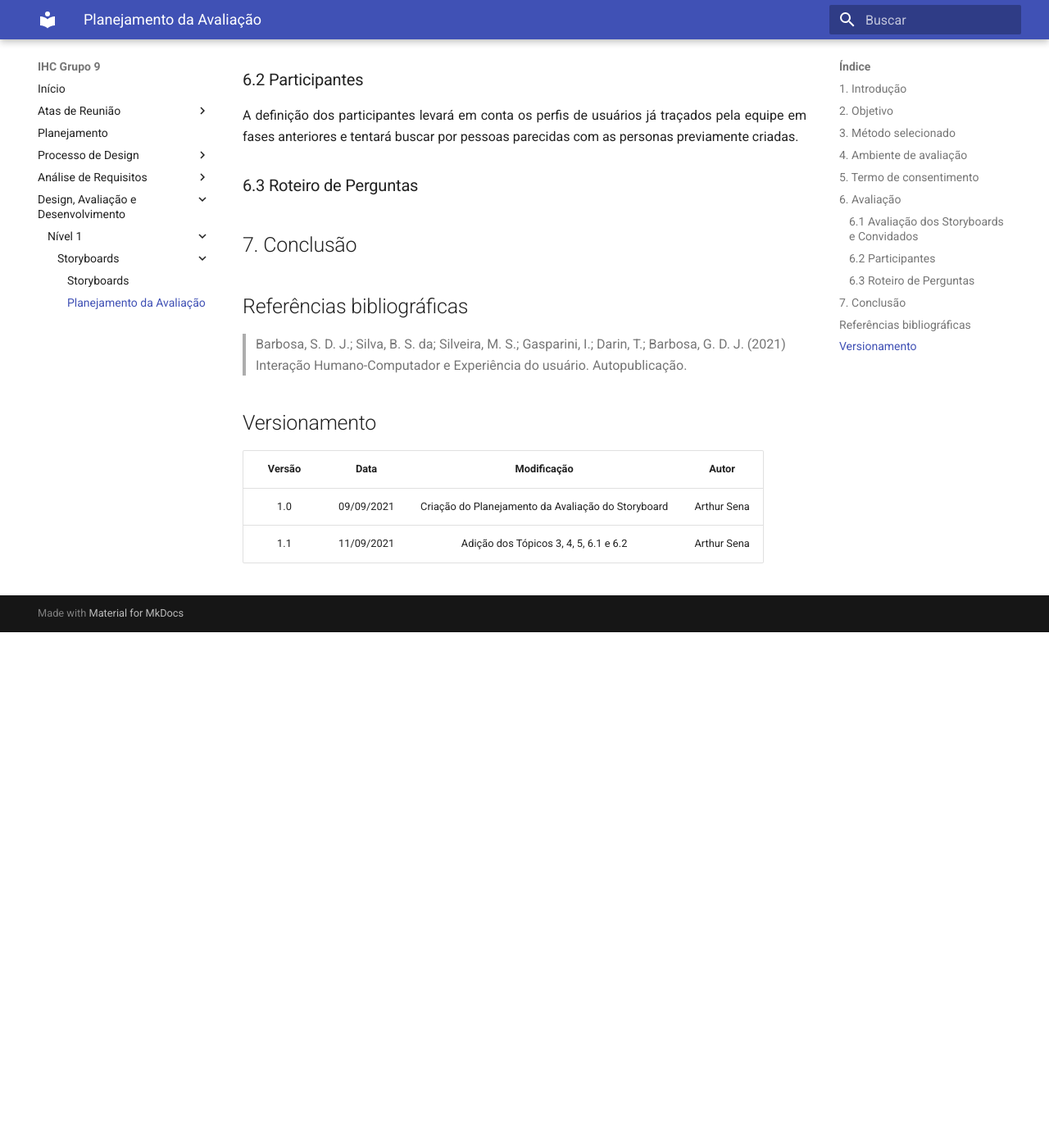
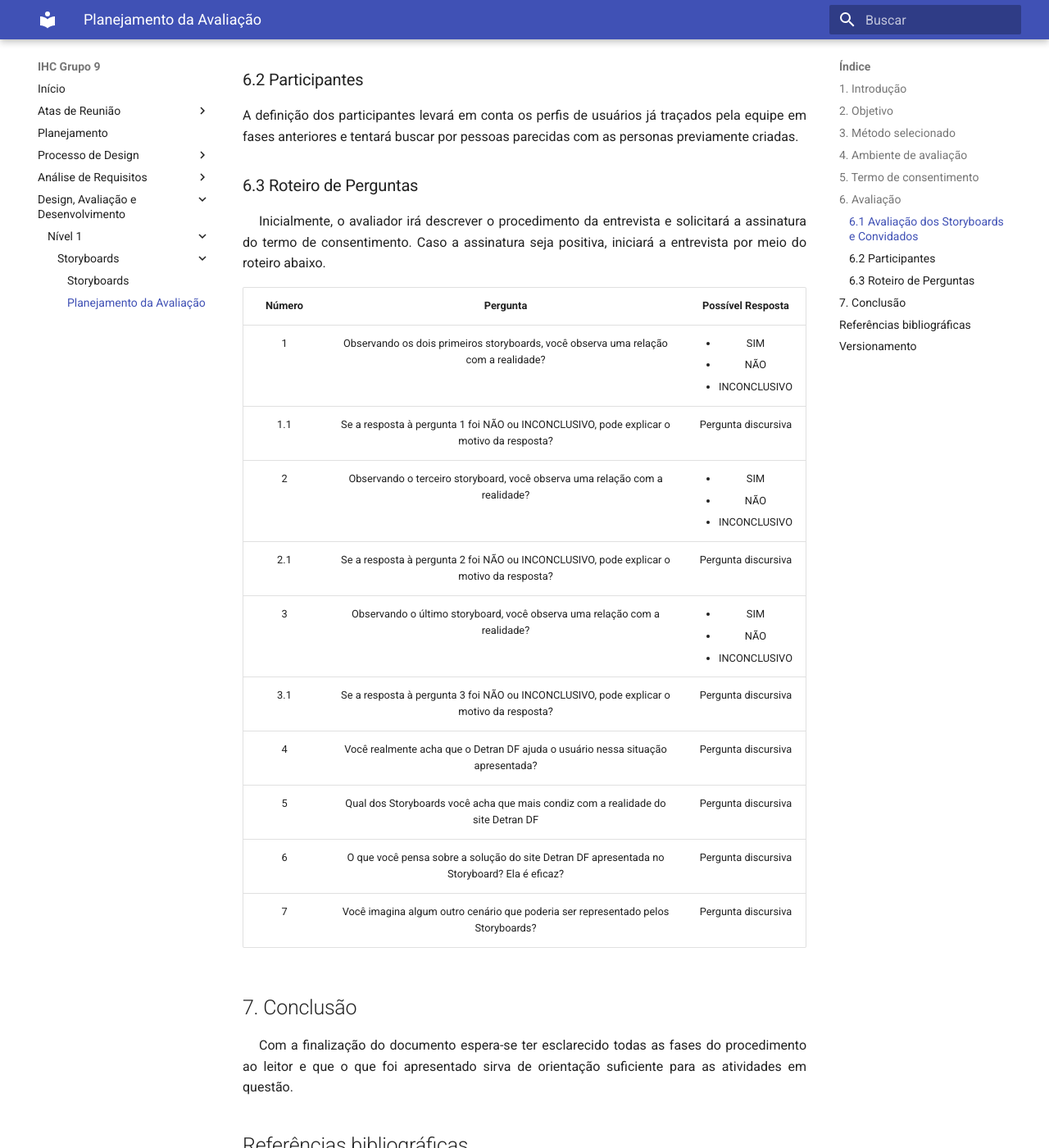
Before and after one commit to Interacao-Humano-Computador/2021.1-Detran-DF, an MkDocs documentation site: the page built from docs/designAvaliacaoDesenvolvimento/nivel1/storyboards/planejamentoAvaliacaoDoStoryboard.md, in a window 1280 px wide and 1400 px high, scrolled down 1966 px. Shown: the whole window at 82% size. Built offline with MkDocs 1.6.1 and Material for MkDocs 9.7.7, drawn with Linux system fonts in a browser that asks for light colours; before the commit the page ends 2737 px from its top, so only the background shows below that; some of the changed text lies outside the part shown.

Commit message:
#31 adding topics 6 and 7

```diff
--- a/docs/designAvaliacaoDesenvolvimento/nivel1/storyboards/planejamentoAvaliacaoDoStoryboard.md
+++ b/docs/designAvaliacaoDesenvolvimento/nivel1/storyboards/planejamentoAvaliacaoDoStoryboard.md
@@ -81,7 +81,31 @@
 
 ### 6.3 Roteiro de Perguntas
 
+<p style="text-indent: 20px; text-align: justify">
+Inicialmente, o avaliador irá descrever o procedimento da entrevista e solicitará a assinatura do termo de
+consentimento. Caso a assinatura seja positiva, iniciará a entrevista por meio do roteiro abaixo.
+</p>
+
+| Número |                                          Pergunta                                           |                       Possível Resposta                        |
+| :----: | :-----------------------------------------------------------------------------------------: | :------------------------------------------------------------: |
+|   1    |     Observando os dois primeiros storyboards, você observa uma relação com a realidade?     | <ul> <li> SIM</li> <li> NÃO </li> <li> INCONCLUSIVO</li> </ul> |
+|  1.1   |   Se a resposta à pergunta 1 foi NÃO ou INCONCLUSIVO, pode explicar o motivo da resposta?   |                      Pergunta discursiva                       |
+|   2    |         Observando o terceiro storyboard, você observa uma relação com a realidade?         | <ul> <li> SIM</li> <li> NÃO </li> <li> INCONCLUSIVO</li> </ul> |
+|  2.1   |   Se a resposta à pergunta 2 foi NÃO ou INCONCLUSIVO, pode explicar o motivo da resposta?   |                      Pergunta discursiva                       |
+|   3    |          Observando o último storyboard, você observa uma relação com a realidade?          | <ul> <li> SIM</li> <li> NÃO </li> <li> INCONCLUSIVO</li> </ul> |
+|  3.1   |   Se a resposta à pergunta 3 foi NÃO ou INCONCLUSIVO, pode explicar o motivo da resposta?   |                      Pergunta discursiva                       |
+|   4    |       Você realmente acha que o Detran DF ajuda o usuário nessa situação apresentada?       |                      Pergunta discursiva                       |
+|   5    |      Qual dos Storyboards você acha que mais condiz com a realidade do site Detran DF       |                      Pergunta discursiva                       |
+|   6    | O que você pensa sobre a solução do site Detran DF apresentada no Storyboard? Ela é eficaz? |                      Pergunta discursiva                       |
+|   7    |      Você imagina algum outro cenário que poderia ser representado pelos Storyboards?       |                      Pergunta discursiva                       |
+
 ## 7. Conclusão
+
+<p style="text-indent: 20px; text-align: justify">
+Com a finalização do documento espera-se ter esclarecido todas as fases do procedimento
+ao leitor e que o que foi apresentado sirva de orientação suficiente para as atividades em
+questão.
+</p>
 
 ## Referências bibliográficas
 
@@ -93,3 +117,4 @@
 | :----: | :--------: | :------------------------------------------------: | :---------: |
 |  1.0   | 09/09/2021 | Criação do Planejamento da Avaliação do Storyboard | Arthur Sena |
 |  1.1   | 11/09/2021 |       Adição dos Tópicos 3, 4, 5, 6.1 e 6.2        | Arthur Sena |
+|  1.2   | 11/09/2021 |             Adição dos Tópicos 6.3 e 7             | Arthur Sena |
```
